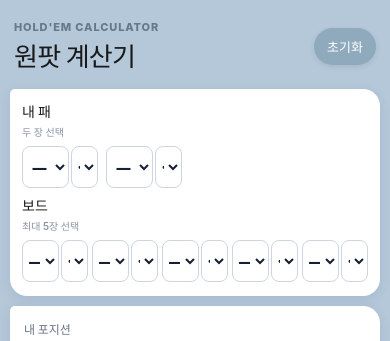
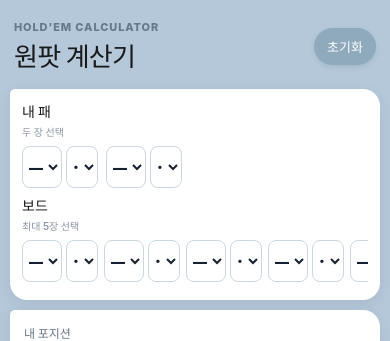
Before and after one commit to pimang2e/holdem-poker-calculator, a React (Vite) app: page / in a window 390 px wide. Shown: the top 341 px of the page. Built offline with nearby package versions, Linux system fonts and the light colour scheme.

Commit message:
Prevent card selector labels from overlapping
Co-authored-by: Copilot <223556219+Copilot@users.noreply.github.com>

```diff
--- a/src/App.css
+++ b/src/App.css
@@ -10,8 +10,8 @@ h1 { margin:0; font-size:26px; letter-spacing:-.03em; }
 .hand-card input { width:100%; height:48px; border:1px solid #ccd5e1; border-radius:12px; padding:0 14px; font-size:18px; font-weight:800; letter-spacing:.04em; }
 .hand-card input:focus { outline:3px solid rgba(38,126,92,.12); border-color:#267e5c; }
 .card-picker { display:grid; grid-template-columns:repeat(2,76px); gap:8px; min-width:0; }
-.board-picker { grid-template-columns:repeat(5,minmax(0,1fr)); gap:8px; width:100%; padding-bottom:2px; }
-.card-slot { display:grid; grid-template-columns:minmax(0,1fr) 34px; gap:4px; min-width:0; }
+.board-picker { grid-template-columns:repeat(5,76px); gap:6px; width:100%; overflow-x:auto; padding-bottom:6px; }
+.card-slot { display:grid; grid-template-columns:40px 32px; gap:4px; width:76px; min-width:76px; }
 .card-slot select { width:100%; height:44px; min-width:0; border:1px solid #ccd5e1; border-radius:10px; background:#fff; color:#172033; font-weight:900; text-align:center; }
 .rank-select { padding:0 2px; font-size:16px; }
 .suit-select { padding:0 1px; font-size:19px; }
@@ -45,8 +45,7 @@ h1 { margin:0; font-size:26px; letter-spacing:-.03em; }
 @media(max-width:420px){
   .app-shell{padding-inline:10px}
   .hand-card{gap:7px; padding:12px}
-  .board-picker{gap:4px}
-  .card-slot{grid-template-columns:minmax(0,1fr) 27px; gap:2px}
+  .board-picker{gap:6px}
   .card-slot select{height:42px; border-radius:8px}
   .rank-select{font-size:14px}
   .suit-select{font-size:17px}
```
